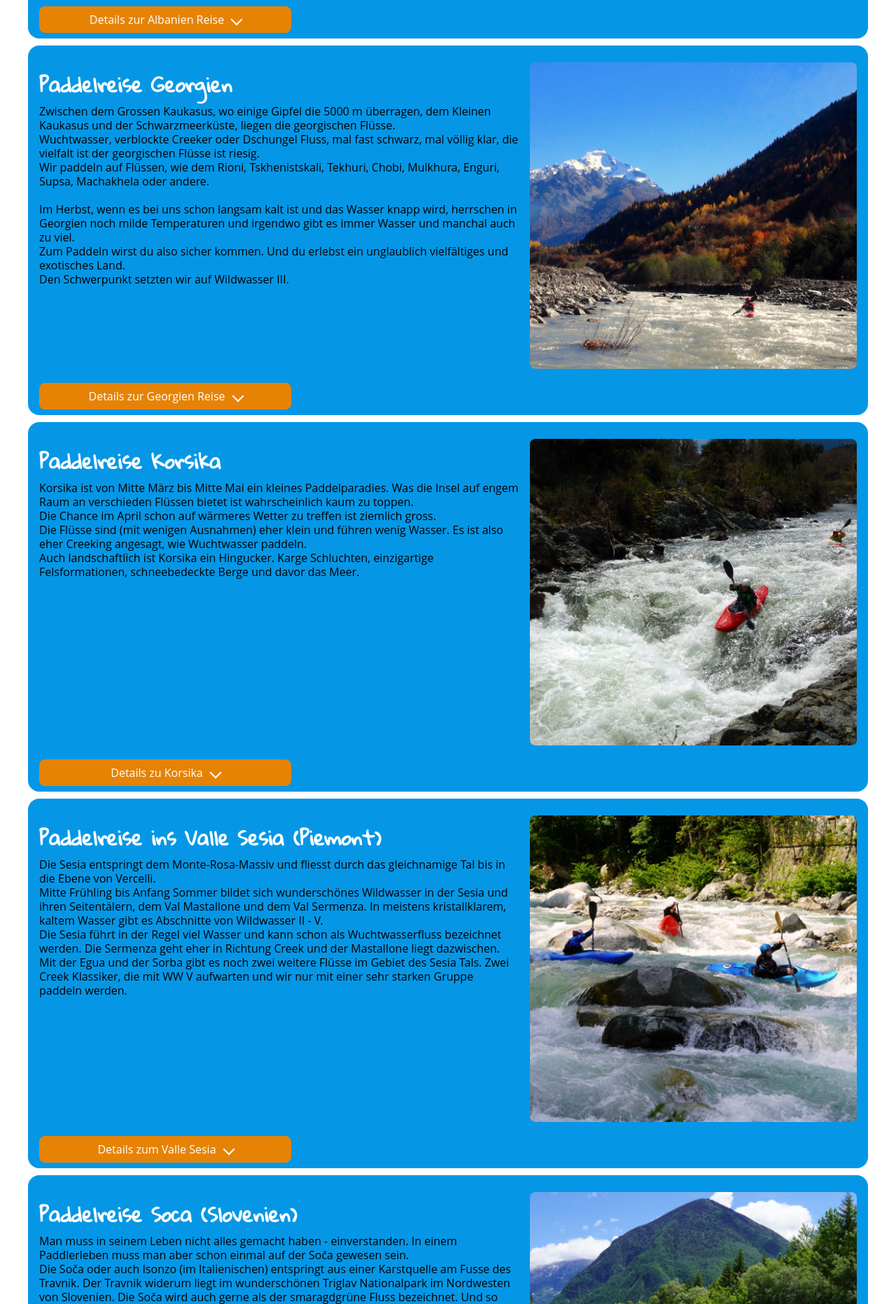
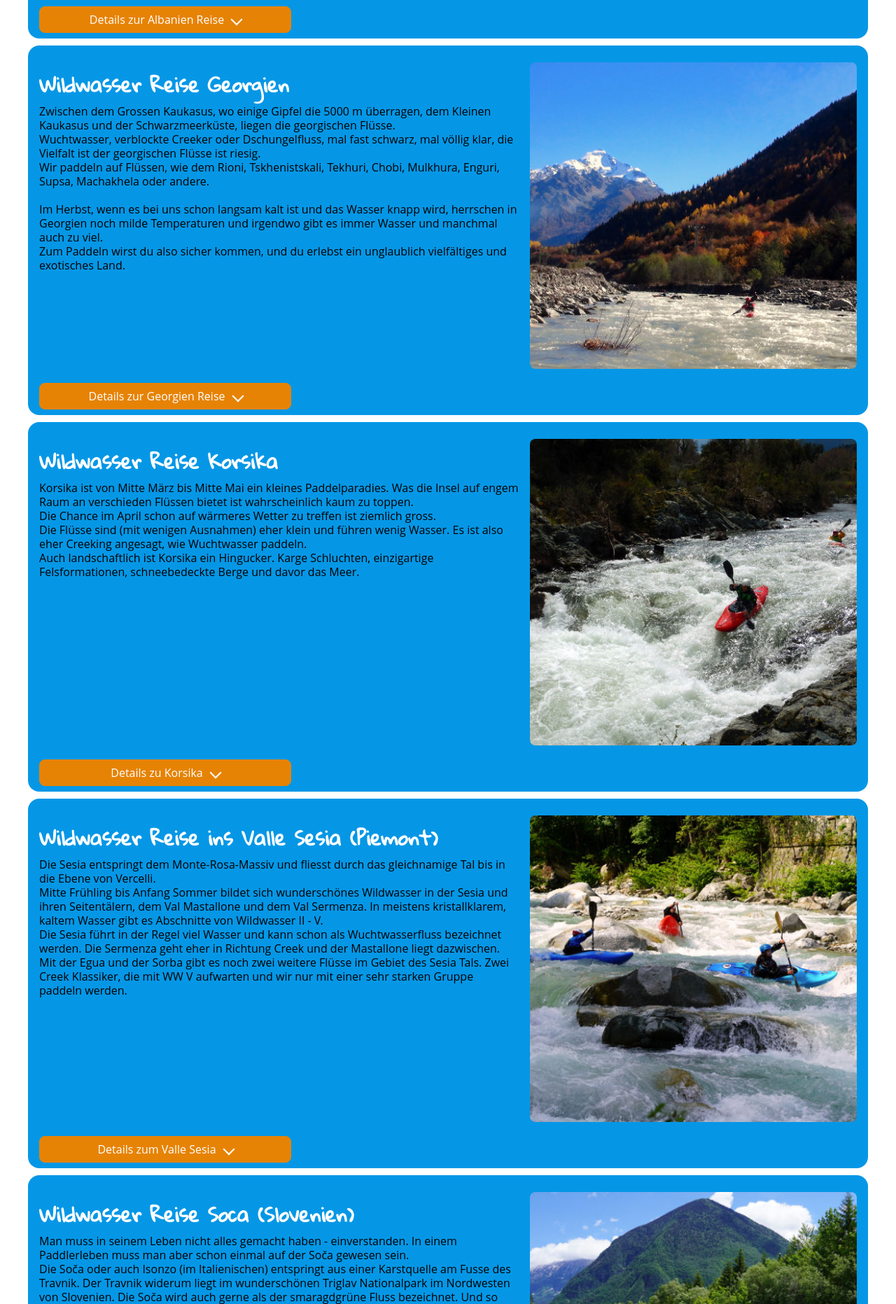
Before and after one commit to TomFrey/joy-of-whitewater, a PHP site: page /paddelreisen.html in a window 1280 px wide. Shown: the part 1087-2950 px from the top of the page at 70% size. Run offline with PHP 8.4, Linux system fonts and the light colour scheme; some libraries are stand-ins or nearby versions.

Commit message:
Text bei der Georgienreise angepasst. / Grid Separator hinzugefügt.

```diff
--- a/src/assets/css/main.css
+++ b/src/assets/css/main.css
@@ -707,14 +707,14 @@ img.text-container-fill__bottom {
     transition: max-height 0.5s ease-in-out 1ms; }
   .text-container-detail {
     padding-bottom: 0px; }
-  .text-container-drawer__content-wrapper {
-    padding: 16px 0px; }
   .text-container-drawer__paragraph {
     padding: 8px 16px; }
   .text-container-drawer-list__label {
     flex: 1 1 25%; }
   .text-container-drawer-list__value {
-    flex: 3 3 75%; } }
+    flex: 3 3 75%; }
+  .text-container-drawer--paddling-trip-details .text-container-drawer__content-wrapper > .gridx12 {
+    margin: 16px 16px; } }
 
 /* *************************************************** */
 /* *********** ab hier für desktop ******************* */
@@ -771,7 +771,9 @@ img.text-container-fill__bottom {
     .text-container-main > .filler-right {
       flex: 0 1 40%; }
     .text-container-main > .filler-left {
-      flex: 0 1 60%; } }
+      flex: 0 1 60%; }
+  .text-container-drawer--paddling-trip-details .text-container-drawer__content-wrapper > .gridx12 {
+    margin: 16px 0; } }
 
 .images-carousel {
   position: relative;
@@ -1394,8 +1396,18 @@ h4.course-list-detail__title::after {
 .gridx12__width5--col1of2 {
   grid-area: 1 / 1 / 1 / 13; }
 
+.gridx12__width5--col1of2.separator {
+  grid-area: 1 / 1 / 1 / 13; }
+  .gridx12__width5--col1of2.separator hr.separator--left {
+    border: 0;
+    height: 2px;
+    background-image: linear-gradient(to right, transparent, #000000, transparent); }
+
 .gridx12__width5--col2of2 {
   grid-area: 2 / 1 / 2 / 13; }
+
+.gridx12__width5--col2of2.separator {
+  display: none; }
 
 .gridx12__width10--col1of1 {
   grid-area: 1 / 1 / 1 / 13; }
@@ -1465,6 +1477,19 @@ h4.course-list-detail__title::after {
     grid-area: 1 / 2 / 1 / 7; }
   .gridx12__width5--col2of2 {
     grid-area: 1 / 7 / 1 / 12; }
+  .gridx12__width5--col1of2.separator {
+    grid-area: 1 / 2 / 1 / 7; }
+    .gridx12__width5--col1of2.separator hr.separator--left {
+      border: 0;
+      height: 2px;
+      background-image: linear-gradient(to left, #000000, transparent); }
+  .gridx12__width5--col2of2.separator {
+    display: block;
+    grid-area: 1 / 7 / 1 / 12; }
+    .gridx12__width5--col2of2.separator hr.separator--right {
+      border: 0;
+      height: 2px;
+      background-image: linear-gradient(to right, #000000, transparent); }
   .content-at-the-end {
     align-self: end; }
   .gridx12__width10--col1of1 {
--- a/src/paddelreisen.html
+++ b/src/paddelreisen.html
@@ -223,8 +223,8 @@
 								</div>
 
 								<div class="gridx12__width5--col2of2">
-									Im Preis enthalten ist das Guiding auf dem Fluss, die Organisation rund um den Fluss und die Transporte innerhalb von Albanien.<br><br>
-									Nicht im Preis enthalten ist die An- und Rückreise nach Albanien, Verpflegung, Unterkunft und spezielle Transporte.
+									<strong>Im Preis enthalten</strong> ist das Guiding auf dem Fluss, die Organisation rund um den Fluss und die Transporte innerhalb von Albanien.<br><br>
+									<strong>Nicht im Preis enthalten</strong> ist die An- und Rückreise nach Albanien, Verpflegung, Unterkunft und spezielle Transporte.
 									Spezielle Transporte heisst, wenn wir uns mal ein Allrad Fahrzeug dazu mieten müssen oder wenn wir eine Fähre auf
 									dem Stausee brauchen.
 								</div>
@@ -249,17 +249,16 @@
 
 					<div class="text-container-left">
 						<h2 class="title">
-							Paddelreise Georgien
+							Wildwasser Reise Georgien
 						</h2>
 						<p class="paragraph">
 							Zwischen dem Grossen Kaukasus, wo einige Gipfel die 5000 m überragen, dem Kleinen Kaukasus und der Schwarzmeerküste, liegen die georgischen Flüsse.<br>
-							Wuchtwasser, verblockte Creeker oder Dschungel Fluss, mal fast schwarz, mal völlig klar, die vielfalt ist der georgischen Flüsse ist riesig.<br>
+							Wuchtwasser, verblockte Creeker oder Dschungelfluss, mal fast schwarz, mal völlig klar, die Vielfalt ist der georgischen Flüsse ist riesig.<br>
 							Wir paddeln auf Flüssen, wie dem Rioni, Tskhenistskali, Tekhuri, Chobi, Mulkhura, Enguri, Supsa, Machakhela oder andere.<br><br>
 
 							Im Herbst, wenn es bei uns schon langsam kalt ist und das Wasser knapp wird, herrschen in Georgien noch milde Temperaturen und
-							irgendwo gibt es immer Wasser und manchal auch zu viel.<br>
-							Zum Paddeln wirst du also sicher kommen. Und du erlebst ein unglaublich vielfältiges und exotisches Land.<br>
-							Den Schwerpunkt setzten wir auf Wildwasser III.
+							irgendwo gibt es immer Wasser und manchmal auch zu viel.<br>
+							Zum Paddeln wirst du also sicher kommen, und du erlebst ein unglaublich vielfältiges und exotisches Land.
 						</p>
 					</div>
 
@@ -294,18 +293,54 @@
 
 							<div class="gridx12">
 								<div class="gridx12__width5--col1of2">
-									Wir werden vom Hin- bis zum Rückflug 14 Tage unterwegs sein. Davon wollen wir etwa zehn Tage paddeln und zwei Tage
-									was anderes machen. Zum Beispiel eine Wanderung, was kulturelles unternehmen oder einfach nichts tun.
+									Wir werden diesen Herbst drei Wochen in Georgien sein. An- und Abreise ist jeweils der Sonntag. Das lässt uns
+									pro Woche bis zu sechs Paddeltage.<br><br>
+									Die Idee ist, dass du eine, zwei oder auch alle drei Wochen buchen kannst. Wir fangen mit leichterem Wildwasser an
+									und werden uns von Woche zu Woche etwas steigern. Allerdings muss das nicht sein. Wenn eine Gruppe sich einig ist,
+									dann paddeln wir, was der Wunsch der Gruppe ist.
 									<br><br>
-									Wir haben ein Fahrzeug und einen Fahrer gemietet und sind die zwölf Tage im Land unterwegs.
+									Wir haben ein Fahrzeug und einen Fahrer (und eventuell auch einen Übersetzer) gebucht und sind im Land unterwegs.
 									Das heisst, wir haben keinen fixen Ausgangspunkt für unsere Touren, sondern sind auf Achse.
 									Damit es nicht zu viel Fahrerei wird, wollen wir an jedem Fluss mindestens zweimal übernachten.
 								</div>
 
 								<div class="gridx12__width5--col2of2">
-									Im Preis enthalten ist die Organisation der Reise und das Guiding auf dem Fluss.<br>
-									Nicht im Preis enthalten ist Fahrer und Fahrzeug, Unterkunft und Verpflegung. Dafür musst du pro Tag noch mit etwa 100 CHF rechnen.<br>
-									Auch nicht inbegriffen ist die Anreise nach Georgien. Wir empfehlen mit Wizz Air von Memmingen nach Kutaissi zu fliegen. Das Kajak kannst du mit Wizz Air mitnehmen.
+									<strong>Im Preis enthalten</strong> ist die Organisation der Reise und das Guiding auf dem Fluss.
+									Solltest du zwei Wochen buchen, kosten die zwei Wochen 1500 CHF und bei drei Wochen kostet es noch 2000 CHF.<br><br>
+									<strong>Nicht im Preis enthalten</strong> ist Fahrer (Übersetzer) und Fahrzeug, Unterkunft und Verpflegung.
+									Dafür musst du pro Tag noch mit etwa 100 CHF rechnen. Der Betrag variiert, je nach Unterkunft, Gruppengrösse usw.<br><br>
+									Auch nicht inbegriffen ist die Anreise nach Georgien. Wir empfehlen mit Wizz Air von Memmingen nach Kutaissi zu fliegen.
+									Das Kajak oder auch den Kanadier kannst du mit Wizz Air mitnehmen. Kosten für Flug mit Boot ca. 350 CHF.
+								</div>
+							</div>
+
+							<div class="gridx12">
+								<div class="gridx12__width5--col1of2 separator">
+								<hr class="separator--left">
+								</div>
+
+								<div class="gridx12__width5--col2of2 separator">
+								<hr class="separator--right">
+								</div>
+							</div>
+
+							<div class="gridx12">
+								<div class="gridx12__width5--col1of2">
+									Die Wildwasser Schwierigkeitsgrade sind in Georgien zwar die gleichen wie in Westeuropa, aber in der Regel sind die
+									Schwierigkeiten kontinuierlich. Das heisst, ein WW III ist eventuell Kilometer lang ein WW III, ohne zwischendurch
+									leichter zu werden. <br>
+									Im Vergleich dazu: Der Vorderrhein (von Ilanz nach Versam), der auch als WW III gilt, aber auf zehn Kilometer zweimal
+									100 bis 150 m WW III aufweist. <br>
+									Die Strasse verläuft häufig nicht neben dem Fluss und ein Abbruch der Fahrt ist nicht möglich. Umtragen ist fast
+									immer möglich, aber häufig sehr anstrengend, weil das Ufer steil und unbefestigt ist oder der Wald ein dichter
+									Dschungel ist.
+								</div>
+
+								<div class="gridx12__width5--col2of2">
+									Das bedeutet, dass sich in Georgien ein WW III schwieriger anfühlen wird wie beispielsweise in der Schweiz. Macht somit
+									auch mehr Spass oder flösst mehr Respekt ein. <br>
+									Ziehe von deinen Paddelfähigkeiten etwa einen halben Schwierigkeitsgrad ab.
+									Also wenn du in der Schweiz eine solide 3er Paddlerin bist, bist du in Georgien noch eine II+ / III- Paddlerin.
 								</div>
 							</div>
 
@@ -328,7 +363,7 @@
 
 					<div class="text-container-left">
 						<h2 class="title">
-							Paddelreise Korsika
+							Wildwasser Reise Korsika
 						</h2>
 						<p class="paragraph">
 							Korsika ist von Mitte März bis Mitte Mai ein kleines Paddelparadies. Was die Insel auf engem
@@ -416,7 +451,7 @@
 
 					<div class="text-container-left">
 						<h2 class="title">
-							Paddelreise ins Valle Sesia (Piemont)
+							Wildwasser Reise ins Valle Sesia (Piemont)
 						</h2>
 						<p class="paragraph">
 							Die Sesia entspringt dem Monte-Rosa-Massiv und fliesst durch das gleichnamige Tal bis in die Ebene von Vercelli.<br>
@@ -507,7 +542,7 @@
 
 					<div class="text-container-left">
 						<h2 class="title">
-							Paddelreise Soca (Slovenien)
+							Wildwasser Reise Soca (Slovenien)
 						</h2>
 						<p class="paragraph">
 							Man muss in seinem Leben nicht alles gemacht haben - einverstanden.
--- a/src/scss/components/_grids.scss
+++ b/src/scss/components/_grids.scss
@@ -19,13 +19,25 @@
 }
 
 .gridx12__width5--col1of2{
-	//background-color: green;
 	grid-area: 1 / 1 / 1 / 13;
 }
 
+.gridx12__width5--col1of2.separator{
+	grid-area: 1 / 1 / 1 / 13;
+
+	hr.separator--left{
+		border: 0;
+    	height: 2px;
+    	background-image: linear-gradient(to right, transparent, #000000, transparent);
+	}
+}
+
 .gridx12__width5--col2of2{
-	//background-color: yellow;
 	grid-area: 2 / 1 / 2 / 13;
+}
+
+.gridx12__width5--col2of2.separator{
+	display: none;
 }
 
 .gridx12__width10--col1of1{
@@ -33,12 +45,10 @@
 }
 
 .gridx12__width6--col1of2{
-	//background-color: green;
 	grid-area: 1 / 1 / 1 / 13;
 }
 
 .gridx12__width6--col2of2{
-	//background-color: yellow;
 	grid-area: 2 / 1 / 2 / 13;
 }
 
@@ -146,6 +156,27 @@
 		grid-area: 1 / 7 / 1 / 12;
 	}
 
+	.gridx12__width5--col1of2.separator{
+		grid-area: 1 / 2 / 1 / 7;
+
+		hr.separator--left {
+			border: 0;
+			height: 2px;
+			background-image: linear-gradient(to left, #000000	, transparent);
+		}
+	}
+
+	.gridx12__width5--col2of2.separator{
+		display: block;
+		grid-area: 1 / 7 / 1 / 12;
+
+		hr.separator--right {
+			border: 0;
+			height: 2px;
+			background-image: linear-gradient(to right, #000000, transparent);
+		}
+	}
+
 	.content-at-the-end{
 		align-self: end;
 	}
--- a/src/scss/components/_text-container.scss
+++ b/src/scss/components/_text-container.scss
@@ -461,14 +461,9 @@ img.text-container-fill__bottom {
 		padding-bottom: 0px;
 	}
 
-	.text-container-drawer__content-wrapper{
-		padding: 2*$basicHeight 0px;
-	}
-
 	.text-container-drawer__paragraph{
 		padding: $basicHeight 2*$basicWidth;
 	}
-
 
 	.text-container-drawer-list__label{
 		flex: 1 1 25%;
@@ -476,6 +471,15 @@ img.text-container-fill__bottom {
 
 	.text-container-drawer-list__value{
 		flex: 3 3 75%;
+	}
+
+	//alle gridx12 Klassen in den Paddelreisen Details, aber nicht die, die im paddleJourneyItem sind (also aus der DB kommen).
+	.text-container-drawer--paddling-trip-details {
+		.text-container-drawer__content-wrapper  {
+			> .gridx12 {
+				margin: 2*$basicWidth 2*$basicWidth;
+			}
+		}
 	}
 }
 
@@ -588,4 +592,12 @@ img.text-container-fill__bottom {
 		}
 	}
 
+	//alle gridx12 Klassen in den Paddelreisen Details, aber nicht die, die im paddleJourneyItem sind (also aus der DB kommen).
+	.text-container-drawer--paddling-trip-details {
+		.text-container-drawer__content-wrapper  {
+			> .gridx12 {
+				margin: 2*$basicWidth 0;
 			}
+		}
+	}
+}
```
Lines whose indentation alone changed are shown as unchanged.
